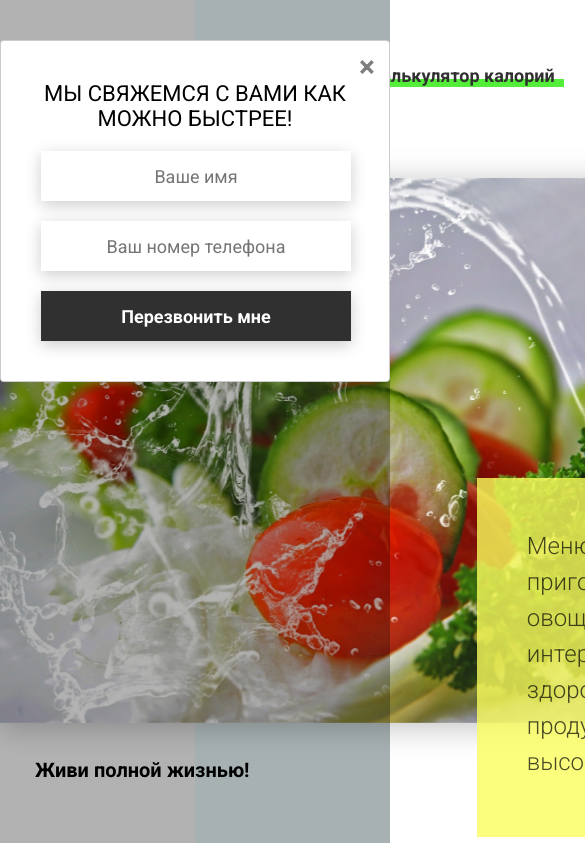
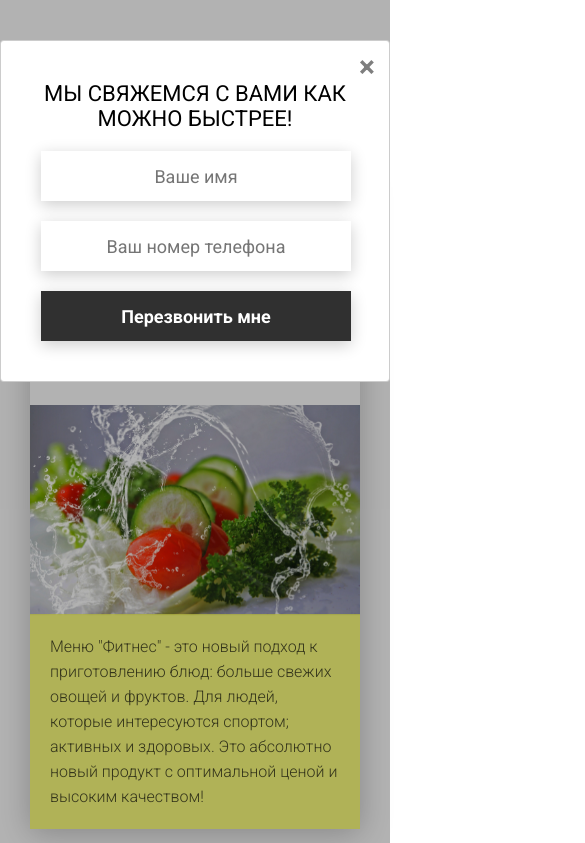
Before and after one commit to MustafaProger/food-dist, a website: page index.html in a window 390 px wide. Shown: the top 843 px of the page, 585 px wide, since content can reach past the window. Drawn offline with nearby package versions, Linux system fonts and the light colour scheme; no server answers.

Commit message:
Адаптивно-отзывчивая верстка 1-ого блока 'preview'

```diff
--- a/js/bundle.js
+++ b/js/bundle.js
@@ -214,18 +214,15 @@ function cards() {
       this.parent.append(element);
     }
   }
-  (0,_services_services__WEBPACK_IMPORTED_MODULE_0__.getResource)('http://localhost:3000/menu').then(data => {
-    const menuItem = data.menu;
-    menuItem.forEach(({
-      img,
-      altimg,
-      title,
-      descr,
-      price
-    }) => {
-      new MenuCard(img, altimg, title, descr, price, ".menu .container").render();
-    });
-  });
+
+  // getResource('http://localhost:3000/menu')
+  //     .then(data => {
+  //         const menuItem = data.menu;
+
+  //         menuItem.forEach(({img, altimg, title, descr, price}) => {
+  //             new MenuCard(img, altimg, title, descr, price, ".menu .container").render();
+  //         });
+  //     });
 }
 /* harmony default export */ const __WEBPACK_DEFAULT_EXPORT__ = (cards);
 
@@ -269,7 +266,7 @@ function forms(formSelector, modalSelector, messageSelector, btnCloseSelector) {
         document.body.classList.add('sending');
         const formData = new FormData(form);
         const json = JSON.stringify(Object.fromEntries(formData.entries()));
-        (0,_services_services__WEBPACK_IMPORTED_MODULE_0__.postData)('http://localhost:3000/requests', json).then(() => {
+        (0,_services_services__WEBPACK_IMPORTED_MODULE_0__.postData)('https://jsonplaceholder.typicode.com/posts', json).then(() => {
           closeModal();
           message.classList.add('success');
         }).catch(() => {
--- a/js/modules/cards.js
+++ b/js/modules/cards.js
@@ -45,14 +45,14 @@ function cards() {
         }
     }
 
-    getResource('http://localhost:3000/menu')
-        .then(data => {
-            const menuItem = data.menu;
+    // getResource('http://localhost:3000/menu')
+    //     .then(data => {
+    //         const menuItem = data.menu;
 
-            menuItem.forEach(({img, altimg, title, descr, price}) => {
-                new MenuCard(img, altimg, title, descr, price, ".menu .container").render();
-            });
-        });
+    //         menuItem.forEach(({img, altimg, title, descr, price}) => {
+    //             new MenuCard(img, altimg, title, descr, price, ".menu .container").render();
+    //         });
+    //     });
 }
 
 export default cards;
--- a/js/modules/forms.js
+++ b/js/modules/forms.js
@@ -34,7 +34,7 @@ function forms(formSelector, modalSelector, messageSelector, btnCloseSelector) {
 
                 const json = JSON.stringify(Object.fromEntries(formData.entries()));
 
-                postData('http://localhost:3000/requests', json)
+                postData('https://jsonplaceholder.typicode.com/posts', json)
                     .then(() => {
                         closeModal();
                         message.classList.add('success');
--- /dev/null
+++ b/sass/base/_media.sass
@@ -0,0 +1,77 @@
+@media (max-width: 1440px)
+    .sidepanel
+        display: none
+
+    .container
+        padding: 0 30px
+
+
+@media (max-width: 1200px)
+    .header
+        padding: 0 30px
+        .header__links
+            display: none
+        .header__left-block
+            min-width: 170px
+
+    .preview
+        .bgc_blue
+            display: none
+
+        .tabcontainer
+            flex-direction: column-reverse
+            max-width: 850px
+            width: 100%
+            .tabheader
+                width: 100%
+                padding-bottom: 25px
+                h3
+                    font-size: 20px
+                .tabheader__items
+                    display: flex
+                    gap: 20px
+                    .tabheader__item
+                        margin: auto 0
+
+            .tabcontent
+                max-width: 850px
+                width: 100%
+                img
+                    position: relative
+                    top: 5px
+                .tabcontent__descr
+                    position: relative
+                    top: 0
+                    right: 0
+                    width: 100%
+                    height: 100%
+
+        .preview__life
+            display: none
+
+@media (max-width: 620px)
+    .header
+        .header__right-block
+            button
+                height: 100%
+                width: 100%
+                padding: 15px
+                font-size: 14px
+
+    .preview
+        padding: 28px 0 50px 0
+        .tabcontainer
+            .tabheader
+                padding: 30px
+                .tabheader__items
+                    flex-direction: column
+                    gap: 10px
+                    margin: 20px 0 0 0
+                    .tabheader__item
+                        margin: 0
+
+            .tabcontent
+                .tabcontent__descr
+                    padding: 20px
+                    font-size: 16px
+                    line-height: 25px
--- a/sass/style.sass
+++ b/sass/style.sass
@@ -1,6 +1,6 @@
 // @import 'base/mixin'
 // @import 'base/variable'
 // @import 'base/animation'
-// @import 'base/media'
+@import 'base/media'
 
 @import 'block/another'
```
Also changed, not shown: css/style.min.css, 1 other file.
